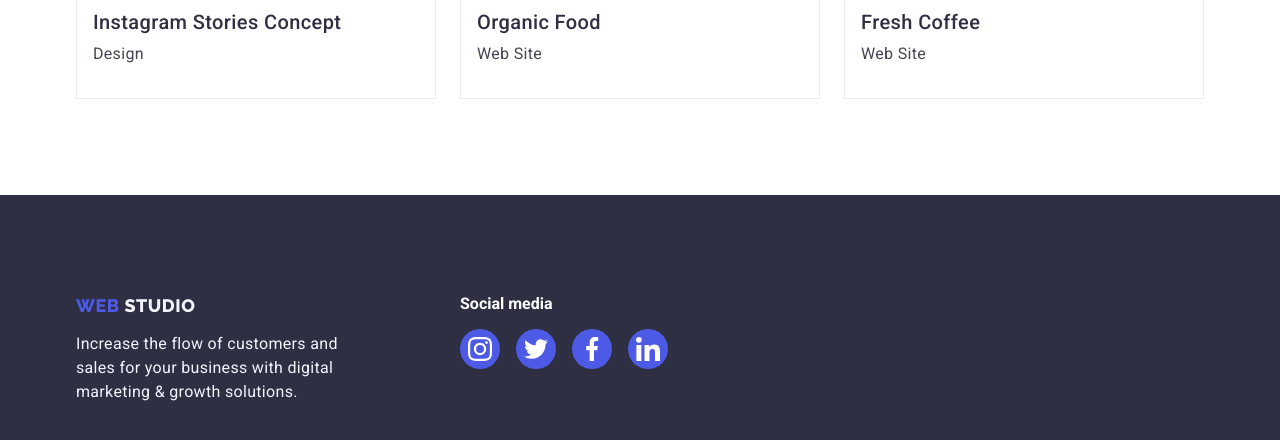
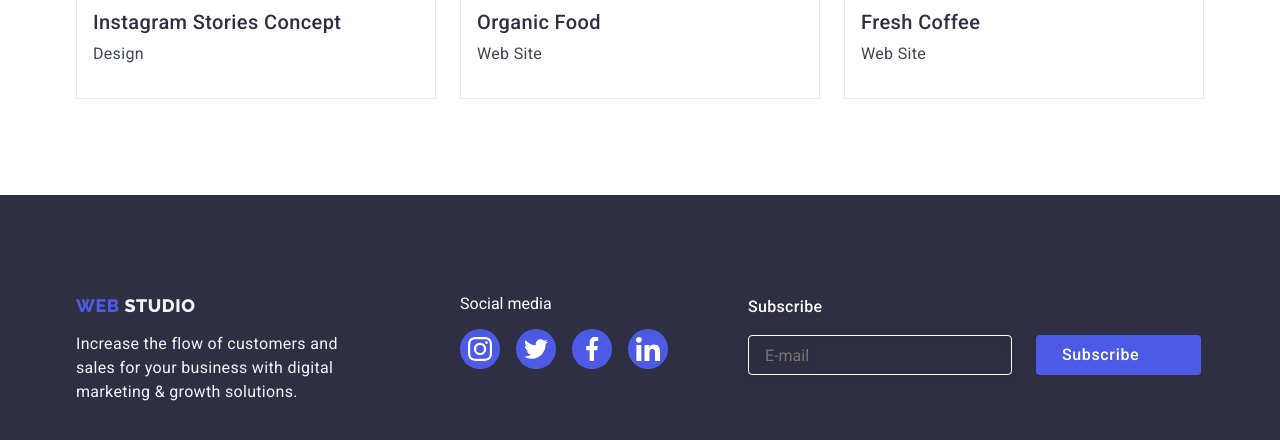
Before and after one commit to lllapinski/goit-markup-hw-06, a plain HTML site: page portfolio.html in a window 1280 px wide. Shown: the part 1503-1943 px from the top of the page. Drawn offline with nearby package versions, Linux system fonts and the light colour scheme.

Commit message:
Update portfolio.html

```diff
--- a/portfolio.html
+++ b/portfolio.html
@@ -261,7 +261,7 @@
 
 
     </main>
-    <footer class="footer">
+     <footer class="footer">
       <div class="container footer-container">
         <div class="footer-content">
           <a class="logo link" href="./index.html"
@@ -274,11 +274,11 @@
         </div>
 
         <div class="footer-social">
-          <h4 class="footer-social-media">Social media</h4>
+          <p class="footer-social-media">Social media</p>
           <ul class="footer-soc-list list">
             <li class="team-soc-item">
               <a class="footer-soc-link link" href>
-             <svg width="24" height="24" class="team-soc-item-svg">
+                <svg width="24" height="24" class="team-soc-item-svg">
                   <use href="./images/icons.svg#icon-instagram"></use>
                 </svg>
               </a>
@@ -299,12 +299,36 @@
             </li>
             <li class="team-soc-item">
               <a class="footer-soc-link link" href>
-              <svg width="24" height="24" class="team-soc-item-svg">
+                <svg width="24" height="24" class="team-soc-item-svg">
                   <use href="./images/icons.svg#icon-linkedin"></use>
                 </svg>
               </a>
             </li>
           </ul>
+        </div>
+
+        <div class="footer-soc-email">
+          <p class="text-subscribe">Subscribe</p>
+  <div class="form-div-cont">
+
+          <form class="form-telegram">
+            <div class="footer-wrap">
+              <input
+                type="email"
+                class="subscribe-form"
+                placeholder="E-mail"
+                id="email"
+                name="email"
+              />
+
+              <button class="button-footer-subscribe" type="submit">
+                Subscribe
+                <svg width="24" height="20" class="subscribe-svg">
+                  <use href="./images/telegram-icon.svg#icon-icon-send"></use>
+                </svg>
+              </button>
+            </div>
+          </form>
         </div>
       </div>
     </footer>
```
